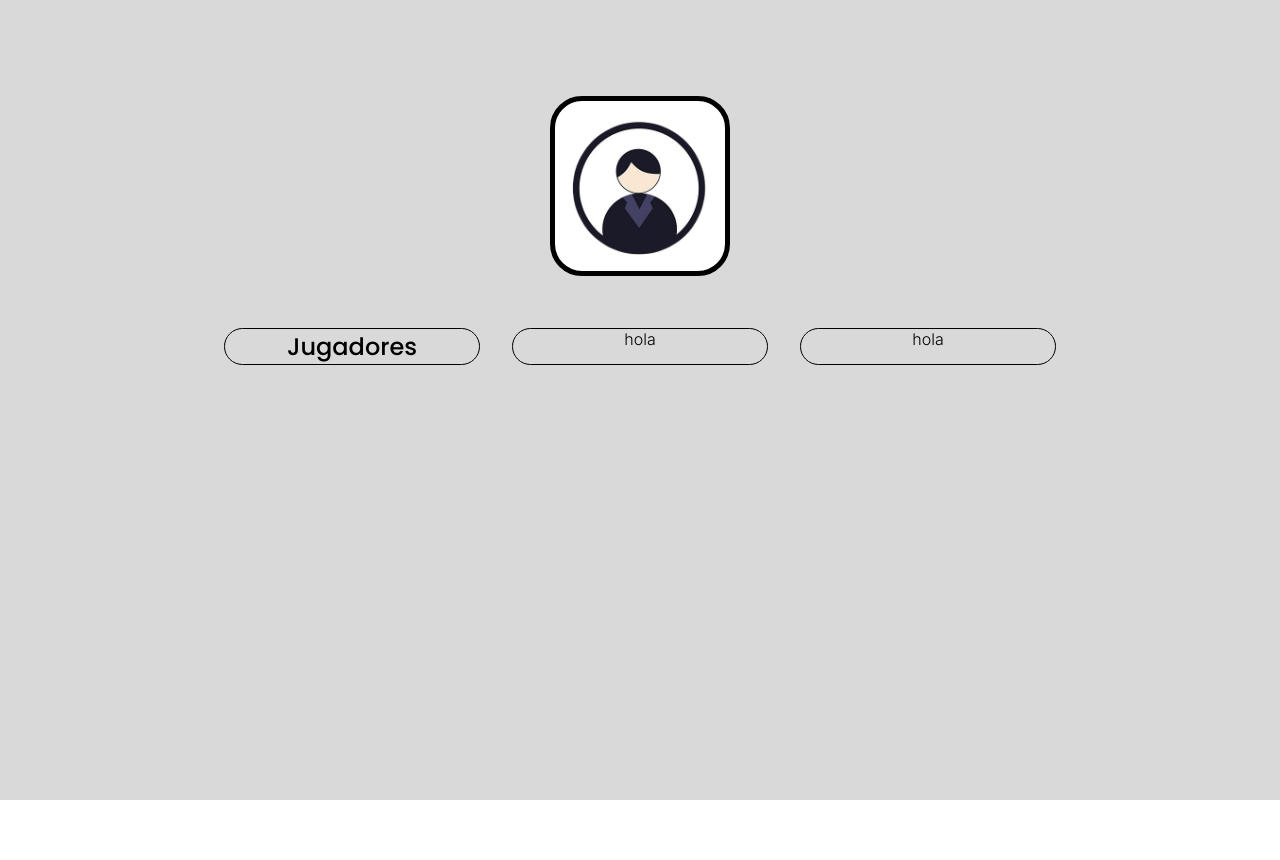
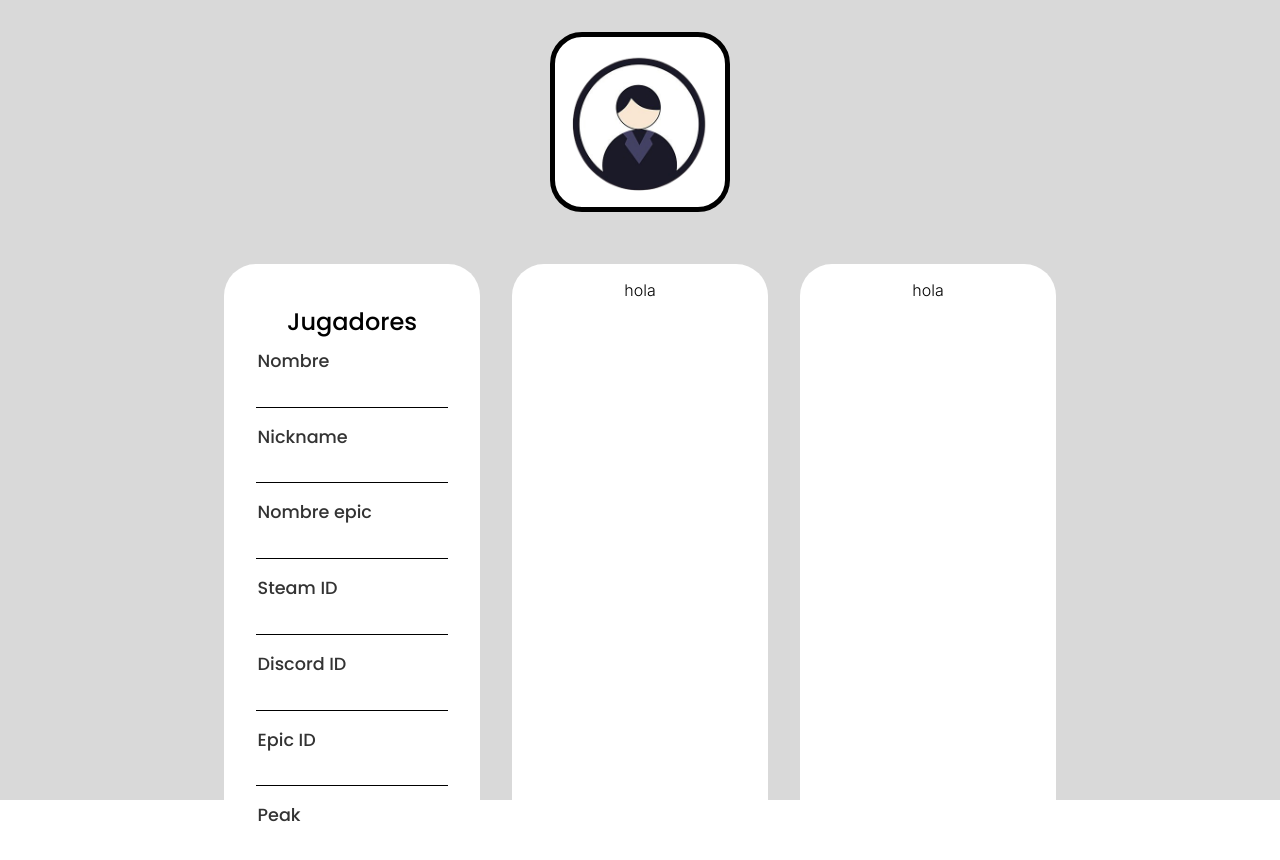
Before and after one commit to Adrian290404/managerEsports, a React (Vite) app: page /team-form in a window 1280 px wide. Shown: the top 860 px of the page. Before the commit the page ends 800 px from the top, so only its background shows below. Built offline with nearby package versions, Linux system fonts and the light colour scheme; a web font is replaced by a local one.

Commit message:
players form finished

```diff
--- a/src/pages/teamFormPage.tsx
+++ b/src/pages/teamFormPage.tsx
@@ -1,5 +1,5 @@
 import React from 'react';
-import { Background, Content, FormContainer, Title, Label, Logo } from '../styles/teamFormStyles';
+import { Background, Content, FormContainer, Title, Label, Logo, Input } from '../styles/teamFormStyles';
 import def from '../assets/default.png';
 
 export const TeamFormPage: React.FC = () => {
@@ -8,9 +8,21 @@ export const TeamFormPage: React.FC = () => {
         <Logo src={def} alt="Logo" />
         <FormContainer>
             <Content>
-                <Title>
-                    Jugadores
-                </Title>
+                <Title>Jugadores</Title>
+                <Label htmlFor="nombre">Nombre</Label>
+                <Input id="nombre" type="text" />
+                <Label htmlFor="nickname">Nickname</Label>
+                <Input id="nickname" type="text" />
+                <Label htmlFor="epicName">Nombre epic</Label>
+                <Input id="epicName" type="text" />
+                <Label htmlFor="steamID">Steam ID</Label>
+                <Input id="steamID" type="text" />
+                <Label htmlFor="discordID">Discord ID</Label>
+                <Input id="discordID" type="text" />
+                <Label htmlFor="epicID">Epic ID</Label>
+                <Input id="epicID" type="text" />
+                <Label htmlFor="peak">Peak</Label>
+                <Input id="peak" type="text" />
             </Content>
             <Content>
                 hola
--- a/src/styles/teamFormStyles.ts
+++ b/src/styles/teamFormStyles.ts
@@ -4,7 +4,7 @@ export const Background = styled.div`
     background-color: #D9D9D9;
     width: 100%;
     height: 100vh;
-    padding: 6em 0;
+    padding: 2em 0;
     font-family: "Inter", sans-serif;
     font-weight: 300;
     text-align: center;
@@ -27,16 +27,43 @@ export const FormContainer = styled.div`
 `;
 
 export const Content = styled.div`
-    border: 1px solid black;
     border-radius: 2em;
     width: 20%;
+    background-color: white;
+    padding: 1em;
 `;
 
 export const Title = styled.h2`
     font-family: "Poppins", sans-serif;
     font-weight: 500;
+    padding-top: 1em;
 `;
 
-export const Label = styled.h3`
+export const Label = styled.label`
+    font-family: "Poppins", sans-serif;
+    font-weight: 500;
+    font-size: 1.1em;
+    color: #333;
+    text-align: left;
+    margin: .5em 0 0 1em;
+    display: block;
+`;
 
+export const Input = styled.input`
+    font-family: "Inter", sans-serif;
+    font-weight: 300;
+    display: block;
+    width: calc(100% - 2em);
+    margin: 0 0 1em 1em;
+    padding: 0.4em 0;
+    border: none;
+    border-bottom: 1px solid #000;
+    font-size: 1em;
+    outline: none;
+    background-color: transparent;
+    transition: border-bottom-color 0.3s;
+
+    &:focus {
+        border-bottom-color: #555;
+    }
 `;
```
